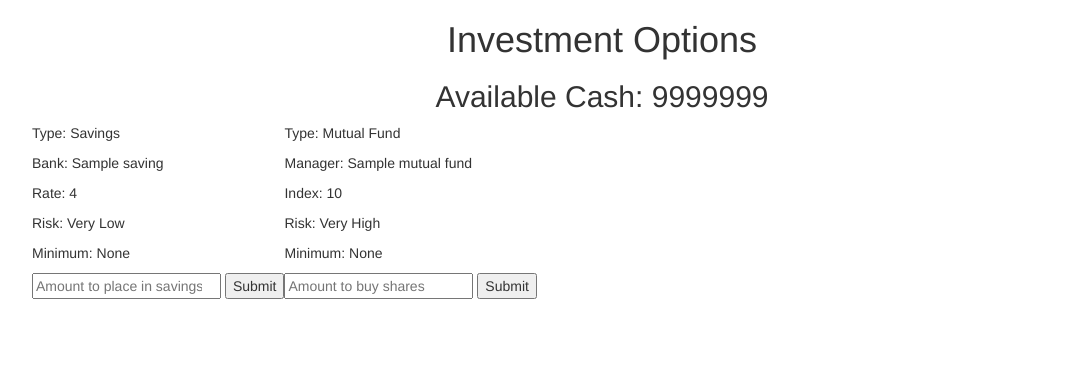
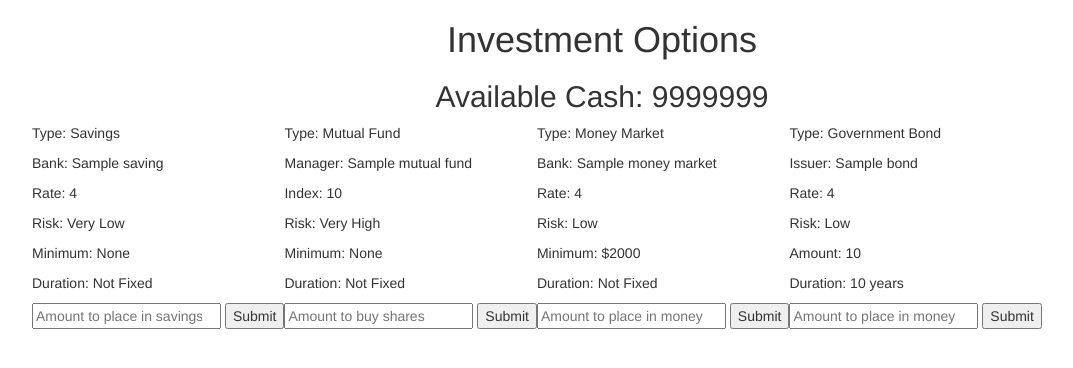
Before and after one commit to wesbasinger/interesting-game, a Flask app: template templates/index.html in a window 1280 px wide. Shown: the part 52-420 px from the top of the page, without its empty margins (38-1111 px from the left). Run offline with Flask 2, Linux system fonts and the light colour scheme; the template is opened without the code that fills it: most values are stand-ins (such as "Sample title", 1, 10 or a date in 2020); some libraries are stand-ins or nearby versions.

Commit message:
Added a government bond.

```diff
--- a/application.py
+++ b/application.py
@@ -38,7 +38,9 @@ def index():
 
     return render_template(
         'index.html', savings = seed.make_savings(),
-                      mutual_fund = seed.make_mutual_fund())
+                      mutual_fund = seed.make_mutual_fund(),
+                      money_market = seed.make_money_market(),
+                      bond = seed.make_bond())
 
 
 @app.route("/login", methods=["GET", "POST"])
--- a/templates/index.html
+++ b/templates/index.html
@@ -18,6 +18,7 @@
           <p>Rate: {{savings["rate"]}}</p>
           <p>Risk: Very Low </p>
           <p>Minimum: None</p>
+          <p>Duration: Not Fixed</p>
           <input type="number" required="true" placeholder="Amount to place in savings"/>
           <input type="submit" value="Submit">
         </form>
@@ -29,7 +30,32 @@
           <p>Index: {{mutual_fund["price"]}}</p>
           <p>Risk: Very High </p>
           <p>Minimum: None</p>
+          <p>Duration: Not Fixed</p>
           <input type="number" required="true" placeholder="Amount to buy shares"/>
+          <input type="submit" value="Submit">
+        </form>
+      </td>
+      <td>
+        <form action="/money_market?name={{money_market['name']}}&rate={{money_market['rate']}}&risk={{money_market['risk']}}" method="POST">
+          <p>Type: Money Market</p>
+          <p>Bank: {{money_market["name"]}}</p>
+          <p>Rate: {{money_market["rate"]}}</p>
+          <p>Risk: Low </p>
+          <p>Minimum: $2000</p>
+          <p>Duration: Not Fixed</p>
+          <input type="number" required="true" placeholder="Amount to place in money market"/>
+          <input type="submit" value="Submit">
+        </form>
+      </td>
+      <td>
+        <form action="/bond?name={{bond['name']}}&rate={{bond['rate']}}&risk={{bond['risk']}}&amount={{bond['amount']}}&duration={{bond['duration']}}" method="POST">
+          <p>Type: Government Bond</p>
+          <p>Issuer: {{bond["name"]}}</p>
+          <p>Rate: {{bond["rate"]}}</p>
+          <p>Risk: Low </p>
+          <p>Amount: {{bond["amount"]}}</p>
+          <p>Duration: {{bond["duration"]}} years</p>
+          <input type="number" required="true" placeholder="Amount to place in money market"/>
           <input type="submit" value="Submit">
         </form>
       </td>
```
Also changed, not shown: seed.py (+68 -0 lines).
